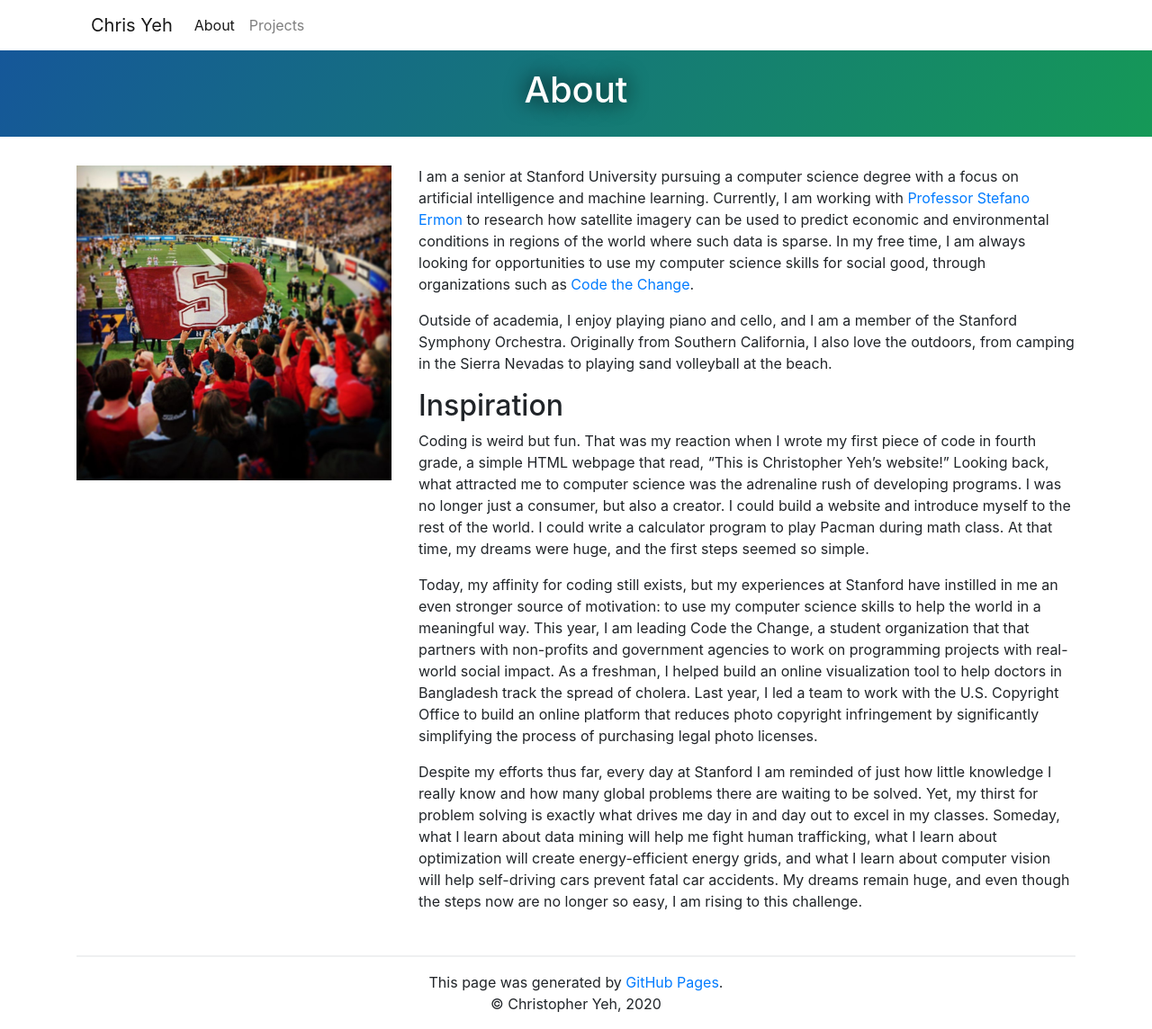
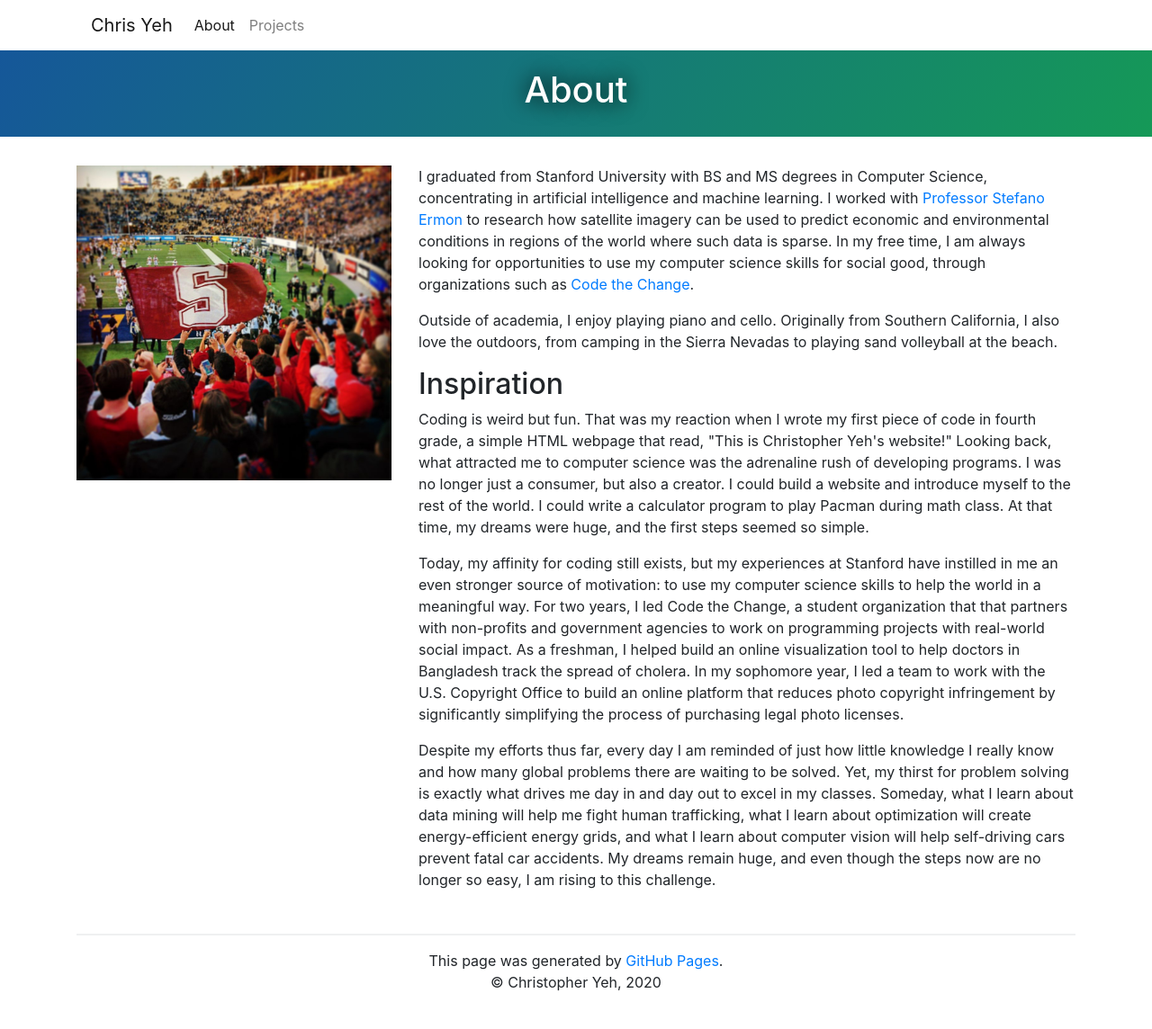
Before and after one commit to chrisyeh96/chrisyeh96.github.io, a Jekyll site: the page built from about.md, in a window 1280 px wide. Shown: the whole page at 90% size. Built offline with Jekyll 4.4.1, drawn with Linux system fonts in a browser that asks for light colours; after the commit the page ends 1120 px from its top, so only the background shows below that.

Commit message:
Update email address. Update About page because graduated

```diff
--- a/_includes/header.html
+++ b/_includes/header.html
@@ -20,7 +20,7 @@
             </a>
           </li>
           <li class="list-inline-item">
-            <a class="btn btn-secondary" href="mailto:chrisyeh@stanford.edu">
+            <a class="btn btn-secondary" href="mailto:chrisyeh@cs.stanford.edu">
               <i class="far fa-envelope"></i> Email
             </a>
           </li>
--- a/about.md
+++ b/about.md
@@ -8,15 +8,15 @@
     <img src="{{ site.baseurl }}/images/bio.jpg">
 </div>
 <div class="col-12 col-sm-8">
-    <p>I am a senior at Stanford University pursuing a computer science degree with a focus on artificial intelligence and machine learning. Currently, I am working with <a href="http://cs.stanford.edu/~ermon/">Professor Stefano Ermon</a> to research how satellite imagery can be used to predict economic and environmental conditions in regions of the world where such data is sparse. In my free time, I am always looking for opportunities to use my computer science skills for social good, through organizations such as <a href="https://codethechange.org/">Code the Change</a>.</p>
+    <p>I graduated from Stanford University with BS and MS degrees in Computer Science, concentrating in artificial intelligence and machine learning. I worked with <a href="http://cs.stanford.edu/~ermon/">Professor Stefano Ermon</a> to research how satellite imagery can be used to predict economic and environmental conditions in regions of the world where such data is sparse. In my free time, I am always looking for opportunities to use my computer science skills for social good, through organizations such as <a href="https://codethechange.stanford.edu/">Code the Change</a>.</p>
 
-    <p>Outside of academia, I enjoy playing piano and cello, and I am a member of the Stanford Symphony Orchestra. Originally from Southern California, I also love the outdoors, from camping in the Sierra Nevadas to playing sand volleyball at the beach.</p>
+    <p>Outside of academia, I enjoy playing piano and cello. Originally from Southern California, I also love the outdoors, from camping in the Sierra Nevadas to playing sand volleyball at the beach.</p>
 
     <h2>Inspiration</h2>
-    <p>Coding is weird but fun. That was my reaction when I wrote my first piece of code in fourth grade, a simple HTML webpage that read, “This is Christopher Yeh’s website!” Looking back, what attracted me to computer science was the adrenaline rush of developing programs. I was no longer just a consumer, but also a creator. I could build a website and introduce myself to the rest of the world. I could write a calculator program to play Pacman during math class. At that time, my dreams were huge, and the first steps seemed so simple.</p>
+    <p>Coding is weird but fun. That was my reaction when I wrote my first piece of code in fourth grade, a simple HTML webpage that read, "This is Christopher Yeh's website!" Looking back, what attracted me to computer science was the adrenaline rush of developing programs. I was no longer just a consumer, but also a creator. I could build a website and introduce myself to the rest of the world. I could write a calculator program to play Pacman during math class. At that time, my dreams were huge, and the first steps seemed so simple.</p>
 
-    <p>Today, my affinity for coding still exists, but my experiences at Stanford have instilled in me an even stronger source of motivation: to use my computer science skills to help the world in a meaningful way. This year, I am leading Code the Change, a student organization that that partners with non-profits and government agencies to work on programming projects with real-world social impact. As a freshman, I helped build an online visualization tool to help doctors in Bangladesh track the spread of cholera. Last year, I led a team to work with the U.S. Copyright Office to build an online platform that reduces photo copyright infringement by significantly simplifying the process of purchasing legal photo licenses.</p>
+    <p>Today, my affinity for coding still exists, but my experiences at Stanford have instilled in me an even stronger source of motivation: to use my computer science skills to help the world in a meaningful way. For two years, I led Code the Change, a student organization that that partners with non-profits and government agencies to work on programming projects with real-world social impact. As a freshman, I helped build an online visualization tool to help doctors in Bangladesh track the spread of cholera. In my sophomore year, I led a team to work with the U.S. Copyright Office to build an online platform that reduces photo copyright infringement by significantly simplifying the process of purchasing legal photo licenses.</p>
 
-    <p>Despite my efforts thus far, every day at Stanford I am reminded of just how little knowledge I really know and how many global problems there are waiting to be solved. Yet, my thirst for problem solving is exactly what drives me day in and day out to excel in my classes. Someday, what I learn about data mining will help me fight human trafficking, what I learn about optimization will create energy-efficient energy grids, and what I learn about computer vision will help self-driving cars prevent fatal car accidents. My dreams remain huge, and even though the steps now are no longer so easy, I am rising to this challenge.</p>
+    <p>Despite my efforts thus far, every day I am reminded of just how little knowledge I really know and how many global problems there are waiting to be solved. Yet, my thirst for problem solving is exactly what drives me day in and day out to excel in my classes. Someday, what I learn about data mining will help me fight human trafficking, what I learn about optimization will create energy-efficient energy grids, and what I learn about computer vision will help self-driving cars prevent fatal car accidents. My dreams remain huge, and even though the steps now are no longer so easy, I am rising to this challenge.</p>
 </div>
 </div>
```
